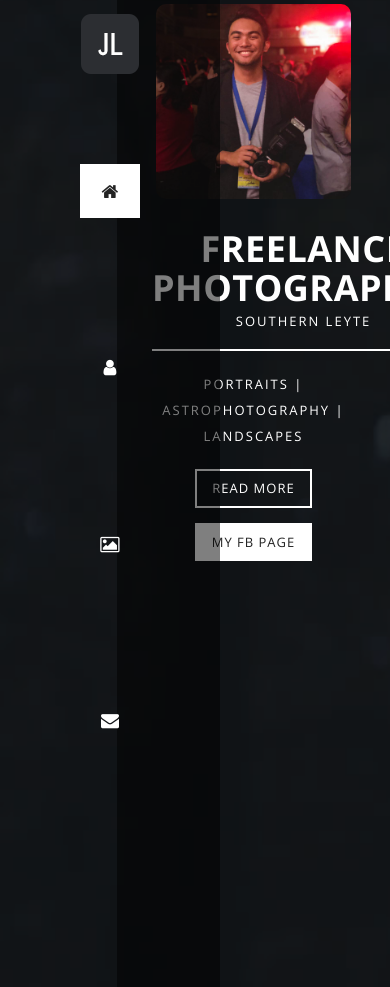
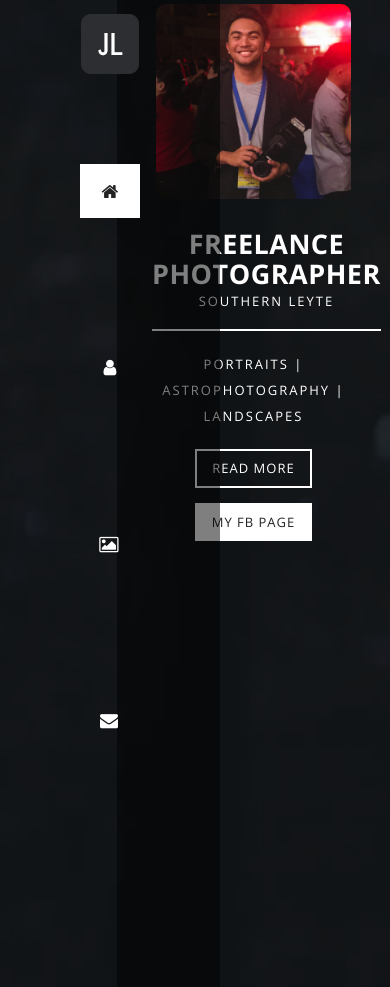
Before and after one commit to CarlYebes/AgnubisPotograpiya, a Django app: template template/index.html in a window 390 px wide. Shown: the part 193-1180 px from the top of the page. Run offline with Django 3.2, Linux system fonts and the light colour scheme; the template is opened without the code that fills it, so the values that code supplies are empty; some libraries are stand-ins or nearby versions.

Commit message:
made the browser more responsive

```diff
--- a/static/css/templatemo-main.css
+++ b/static/css/templatemo-main.css
@@ -8,6 +8,14 @@
     opacity: 0;
   }
 }
+#contact-padding {
+	padding-left: 24px;
+}
+
+#work-padding {
+	padding-left: 28px;
+}
+
 #contact-page {
 	border-bottom: 2px solid #fff;
 	padding-bottom: 10px ;
@@ -183,9 +191,6 @@ nav em {
 	font-size: 14px;
 }
 
-nav ul li i {
-	width: 25px;
-}
 
 nav ul li a {
 	font-size: 18px;
@@ -772,10 +777,16 @@ nav a:hover::before {
 	.fifth-content #contact {
 		padding: 30px 30px 30px 30px;
 	}
+	#work-padding {
+		padding-left: 29px;
+	}
 
+	#contact-padding {
+		padding-left: 27px;
+	}
 }
 
-@media (max-width: 749px) {
+@media (max-width: 814px) {
 
 	nav {
 		width: 15vh;
@@ -792,6 +803,7 @@ nav a:hover::before {
 	nav ul {
 		text-align: center;
 		margin-left: 0px;
+		margin-top: 30px;
 	}
 
 
@@ -836,7 +848,7 @@ nav a:hover::before {
 
 }
 
-@media(max-width: 450px) {
+@media(max-width: 536px) {
 
 	nav ul {
 		margin-top: 30px;
@@ -847,4 +859,14 @@ nav a:hover::before {
 	nav a {
 	  	padding: 15px 20px;
 	}
+	#work-padding{
+		padding-left: 18px;
+	}
+	#contact-padding {
+		padding-left: 18px;
+	}
+	.first-content h2 {
+		font-size: 27px;
+		margin-right: 10px;
+	}
 }
--- a/template/index.html
+++ b/template/index.html
@@ -41,9 +41,9 @@
           </div>
           <ul>
             <li><a href="#1"><i class="fa fa-home"></i> <em>Home</em></a></li>
-            <li><a href="#2"><i class="fa fa-user"></i> <em>About</em></a></li>
-            <li><a href="#3"><i class="fa fa-image"></i> <em>Work</em></a></li>
-            <li><a href="#4"><i class="fa fa-envelope"></i> <em>Contact</em></a></li>
+            <li><a href="#2"><i class="fa fa-user" id="about-padding"></i> <em>About</em></a></li>
+            <li><a href="#3" id="work-padding"><i class="fa fa-image"></i> <em>Work</em></a></li>
+            <li><a href="#4" id="contact-padding"><i class="fa fa-envelope" ></i> <em>Contact</em></a></li>
           </ul>
         </nav>
 
```
